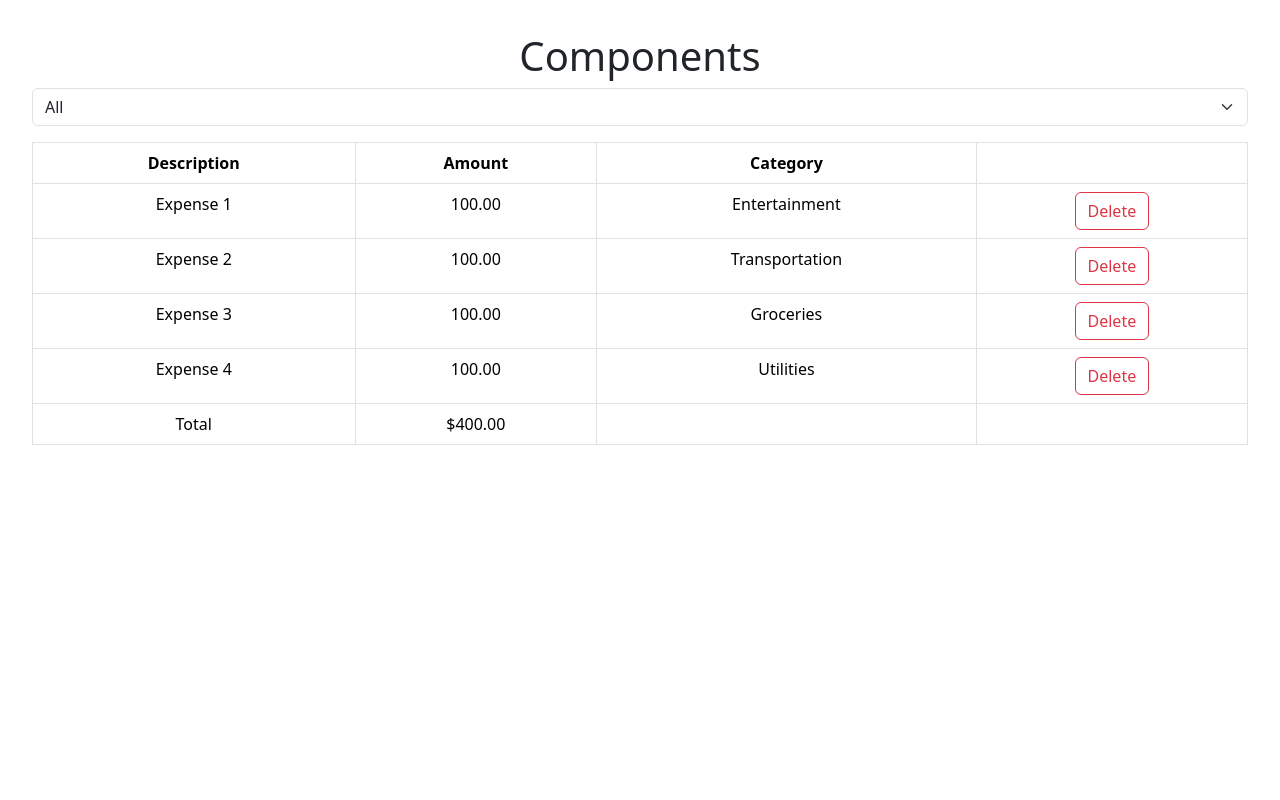
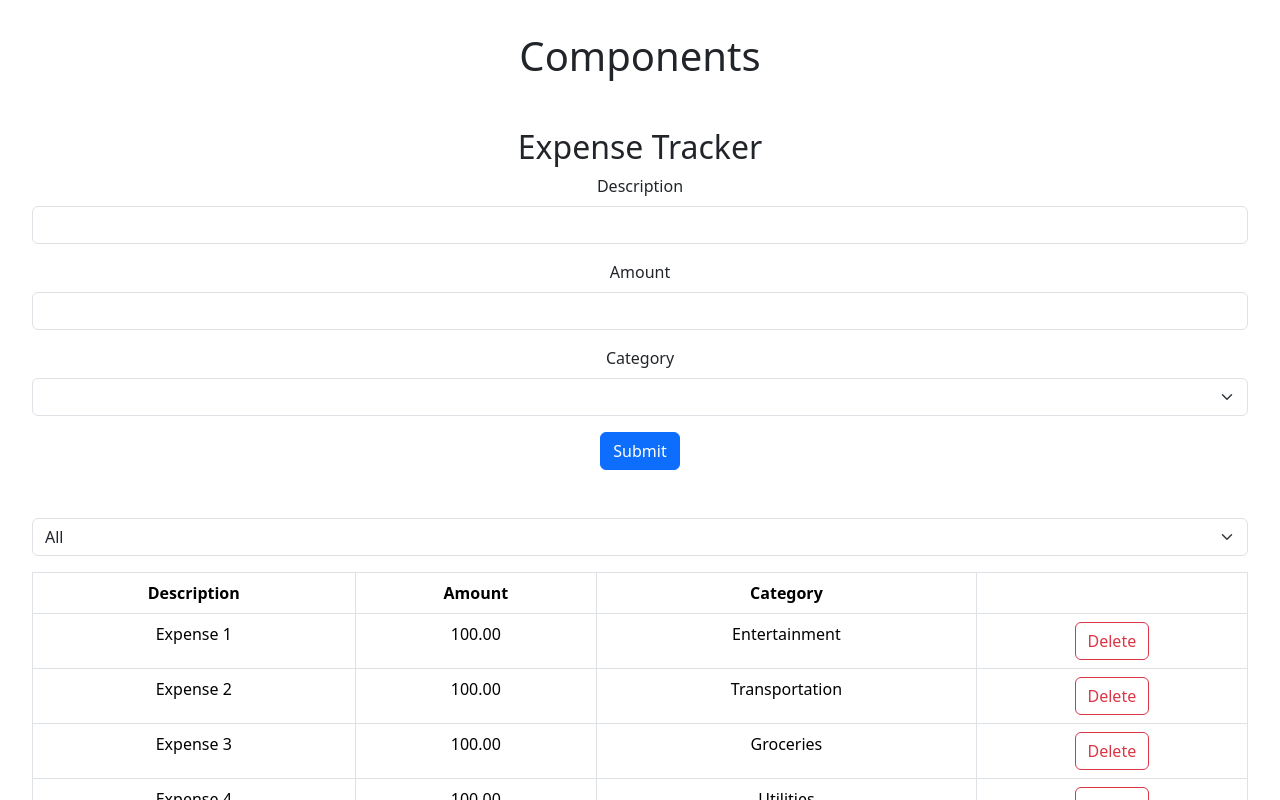
Before and after one commit to carlo-arellano/react-basic, a React (Vite) app: page / in a window 1280 px wide. Shown: the top 800 px of the page. Built offline with nearby package versions, Linux system fonts and the light colour scheme.

Commit message:
Worked on Project Expense Tracker - added Expense Form

```diff
--- a/src/App.tsx
+++ b/src/App.tsx
@@ -11,6 +11,7 @@
 import Form from "./components/Form";
 import ExpenseList from "./expense-tracker/components/ExpenseList";
 import ExpenseFilter from "./expense-tracker/components/ExpenseFilter";
+import ExpenseForm from "./expense-tracker/components/ExpenseForm";
 
 const items = ["Apple", "Banana", "Cherry", "Strawberry", "Orange"];
 
@@ -81,17 +82,28 @@
     { id: 4, description: "Expense 4", amount: 100, category: "Utilities" },
   ]);
 
-  const [selectedCategory, setSelectedCategory] = useState("All");
+  const [selectedCategory, setSelectedCategory] = useState("");
 
-  const visibleExpenses =
-    selectedCategory === "All"
-      ? expenses
-      : expenses.filter((expense) => expense.category === selectedCategory);
+  const visibleExpenses = selectedCategory
+    ? expenses.filter((expense) => expense.category === selectedCategory)
+    : expenses;
 
   return (
     <>
       <div>
         <h1>Components</h1>
+
+        <h2 className="mt-5">Expense Tracker</h2>
+        <div className="mb-5">
+          <ExpenseForm
+            onSubmit={(data) =>
+              setExpenses([
+                ...expenses,
+                { ...expenses, id: expenses.length + 1, ...data },
+              ])
+            }
+          />
+        </div>
         <div className="mb-3">
           <ExpenseFilter
             onSelectCategory={(category) => setSelectedCategory(category)}
@@ -102,7 +114,8 @@
           onDelete={(id) => setExpenses(expenses.filter((e) => e.id !== id))}
         />
 
-        {/* <Form />
+        <h2 className="mt-5">Form</h2>
+        <Form />
 
         <br />
         <ListGroup
@@ -152,7 +165,7 @@
           vitae, est molestiae nihil tempore nulla, minima ullam labore
           reprehenderit reiciendis veritatis. Incidunt deserunt omnis
           repellendus voluptates quos neque labore eaque!
-        </ExpandableText> */}
+        </ExpandableText>
       </div>
     </>
   );
--- /dev/null
+++ b/src/expense-tracker/categories.tsx
@@ -0,0 +1,8 @@
+const categories = [
+  "Entertainment",
+  "Groceries",
+  "Transportation",
+  "Utilities",
+] as const;
+
+export default categories;
--- a/src/expense-tracker/components/ExpenseFilter.tsx
+++ b/src/expense-tracker/components/ExpenseFilter.tsx
@@ -1,3 +1,5 @@
+import categories from "../categories";
+
 interface Props {
   onSelectCategory: (value: string) => void;
 }
@@ -8,11 +10,12 @@
       className="form-select"
       onChange={(event) => onSelectCategory(event.target.value)}
     >
-      <option value="All">All</option>
-      <option value="Groceries">Groceries</option>
-      <option value="Entertainment">Entertainment</option>
-      <option value="Transportation">Transportation</option>
-      <option value="Utilities">Utilities</option>
+      <option value="">All</option>
+      {categories.map((category) => (
+        <option key={category} value={category}>
+          {category}
+        </option>
+      ))}
     </select>
   );
 };
--- /dev/null
+++ b/src/expense-tracker/components/ExpenseForm.tsx
@@ -0,0 +1,88 @@
+import { z } from "zod";
+import { useForm } from "react-hook-form";
+import { zodResolver } from "@hookform/resolvers/zod";
+import categories from "../categories";
+
+const schema = z.object({
+  description: z
+    .string()
+    .min(3, { message: "Description should be at least 3 characters." })
+    .max(50),
+  amount: z.number({ message: "Amount is required." }).min(0.01).max(100_000),
+  category: z.enum(categories),
+  //   category: z.enum(categories, {
+  //     errorMap: () => ({ message: "Category is required." }),
+  //   }),
+});
+
+type ExpenseFormData = z.infer<typeof schema>;
+
+interface Props {
+  onSubmit: (data: ExpenseFormData) => void;
+}
+
+const ExpenseForm = ({ onSubmit }: Props) => {
+  const {
+    register,
+    handleSubmit,
+    reset,
+    formState: { errors },
+  } = useForm<ExpenseFormData>({ resolver: zodResolver(schema) });
+
+  return (
+    <form
+      onSubmit={handleSubmit((data) => {
+        onSubmit(data);
+        reset();
+      })}
+    >
+      <div className="mb-3">
+        <label htmlFor="description" className="form-label">
+          Description
+        </label>
+        <input
+          {...register("description")}
+          id="description"
+          type="text"
+          className="form-control"
+        />
+        {errors.description && (
+          <p className="text-danger">{errors.description.message}</p>
+        )}
+      </div>
+      <div className="mb-3">
+        <label htmlFor="amount" className="form-label">
+          Amount
+        </label>
+        <input
+          {...register("amount", { valueAsNumber: true })}
+          id="amount"
+          type="number"
+          className="form-control"
+        />
+        {errors.amount && (
+          <p className="text-danger">{errors.amount.message}</p>
+        )}
+      </div>
+      <div className="mb-3">
+        <label htmlFor="category" className="form-label">
+          Category
+        </label>
+        <select {...register("category")} id="category" className="form-select">
+          <option value=""></option>
+          {categories.map((category) => (
+            <option key={category} value={category}>
+              {category}
+            </option>
+          ))}
+        </select>
+        {errors.category && (
+          <p className="text-danger">{errors.category.message}</p>
+        )}
+      </div>
+      <button className="btn btn-primary">Submit</button>
+    </form>
+  );
+};
+
+export default ExpenseForm;
```
